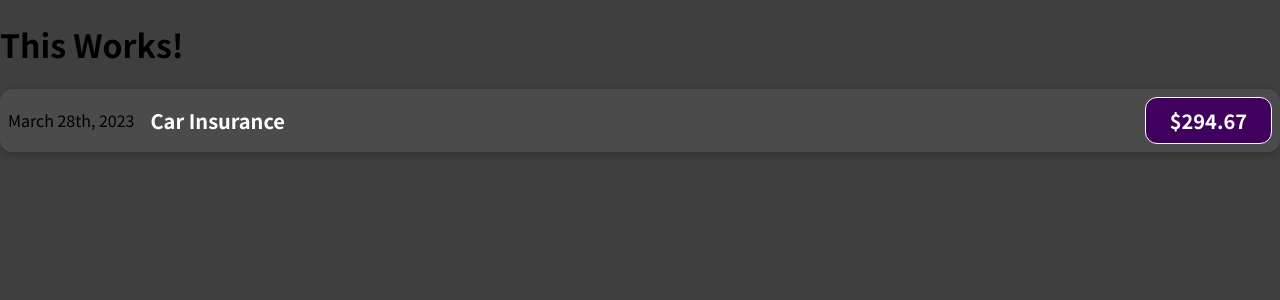
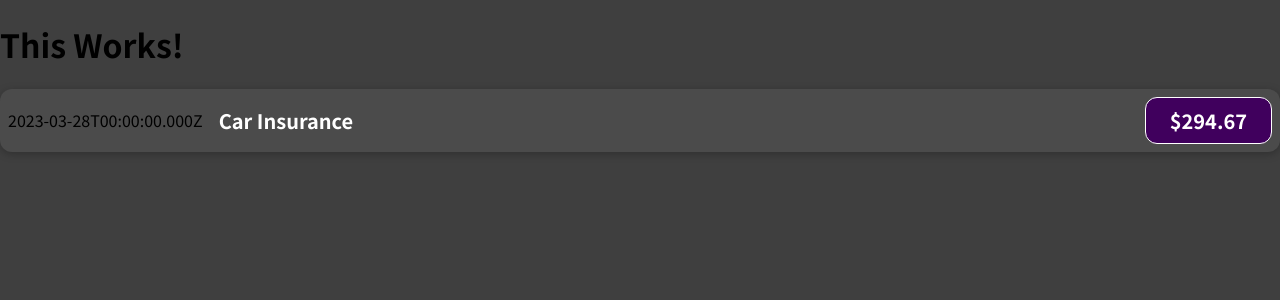
Before and after one commit to jorgecontrerasostos/react_course, a React (Create React App) app in the folder expense-tracker/: page / in a window 1280 px wide. Shown: the top 300 px of the page. Built offline with nearby package versions, Linux system fonts and the light colour scheme.

Commit message:
remove hardcoded data

```diff
--- a/expense-tracker/src/components/ExpenseItem.js
+++ b/expense-tracker/src/components/ExpenseItem.js
@@ -2,12 +2,15 @@ import React from "react";
 import "./ExpenseItem.css";
 
 const ExpenseItem = () => {
+  const expenseDate = new Date(2023, 2, 28);
+  const expenseTitle = "Car Insurance";
+  const expenseAmount = 294.67;
   return (
     <div className="expense-item">
-      <div>March 28th, 2023</div>
+      <div>{expenseDate.toISOString()}</div>
       <div className="expense-item__description">
-        <h2>Car Insurance</h2>
-        <div className="expense-item__price">$294.67</div>
+        <h2>{expenseTitle}</h2>
+        <div className="expense-item__price">${expenseAmount}</div>
       </div>
     </div>
   );
```
